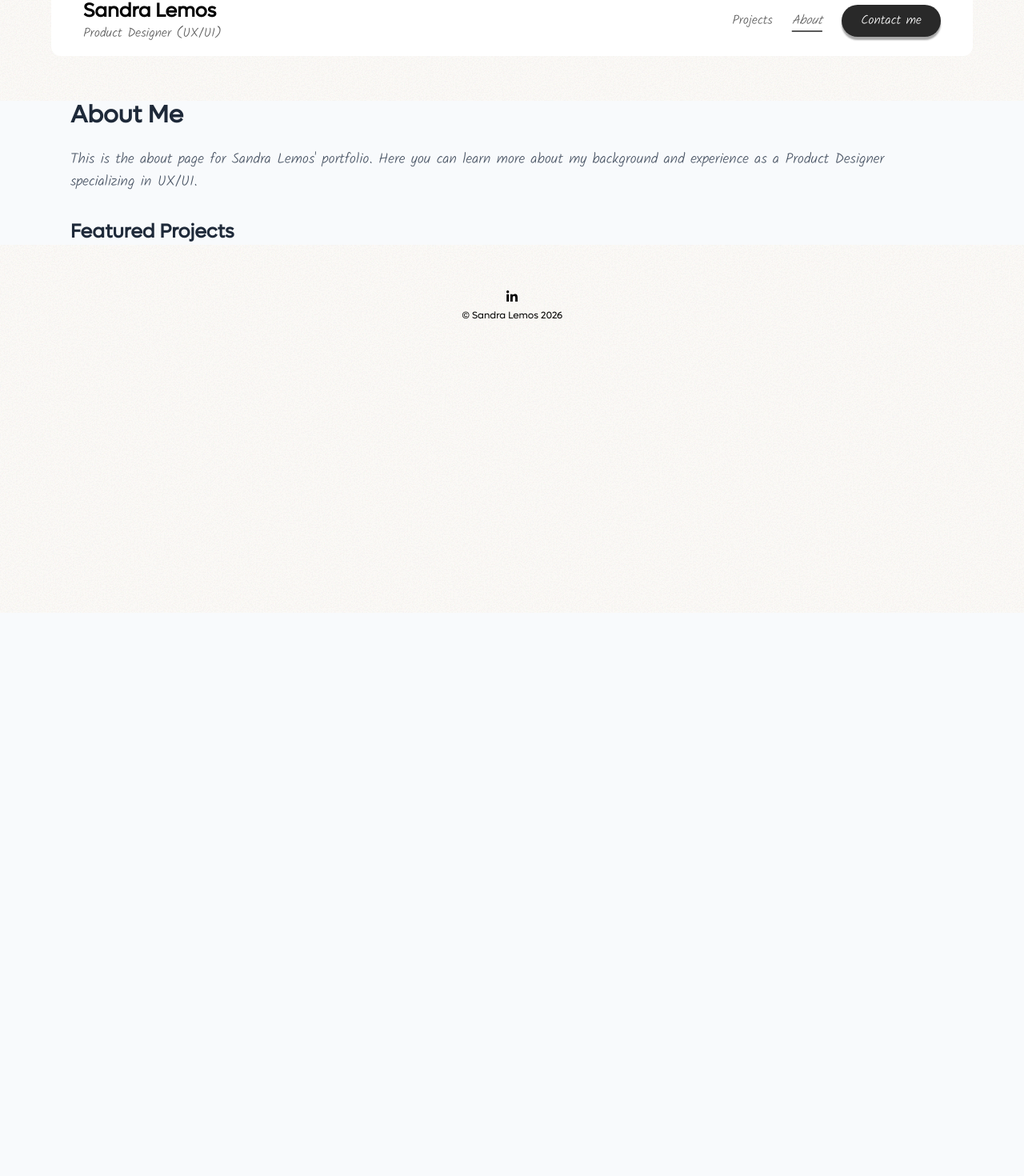
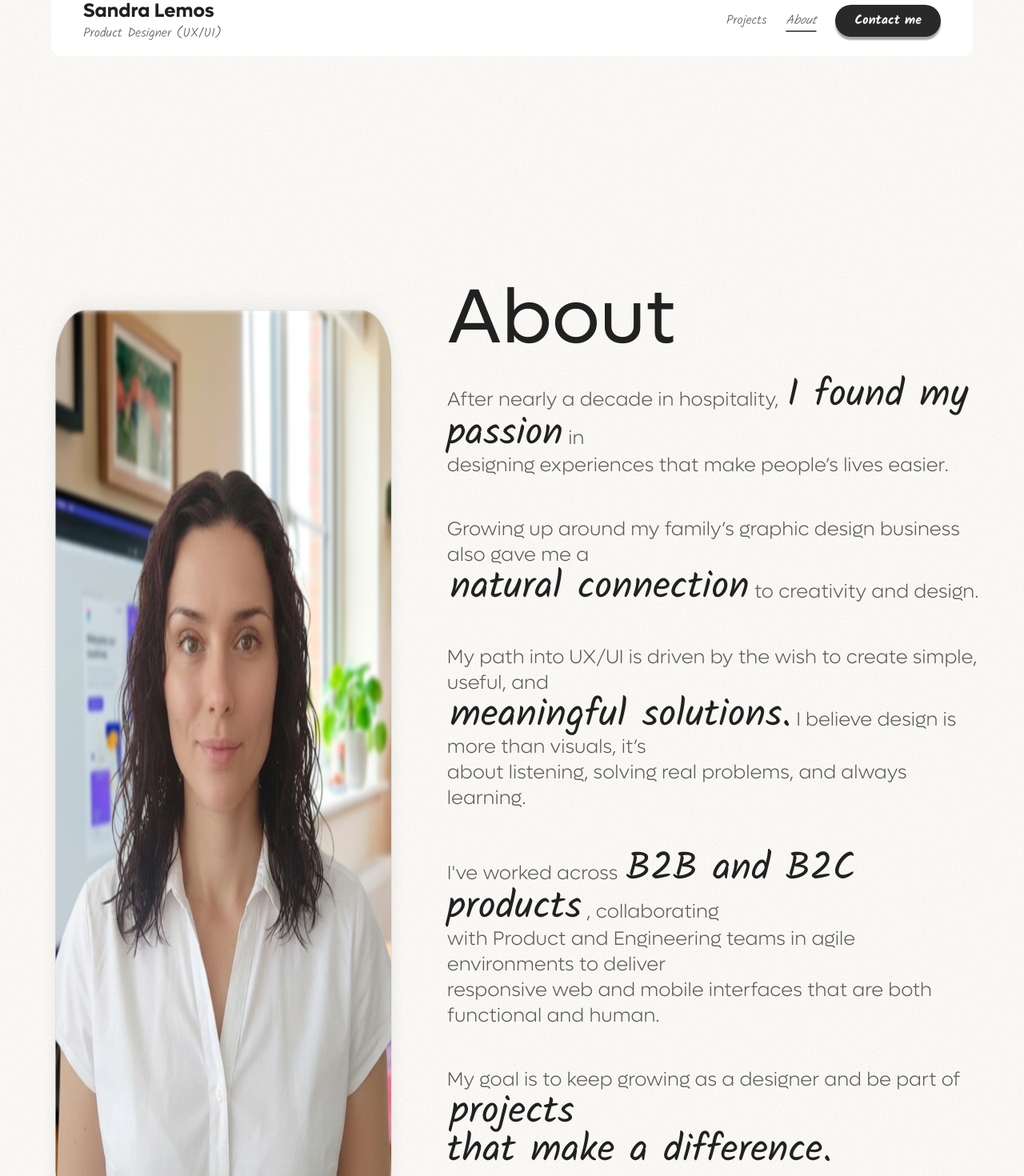
Before and after one commit to goncalofm90/portfolio-sandra-lemos, a React (Vite) app: page /about in a window 1280 px wide. Shown: the part 34-1504 px from the top of the page at 80% size. Before the commit the page ends 800 px from the top, so only its background shows below. Built offline with nearby package versions, Linux system fonts and the light colour scheme.

Commit message:
about hero component and font updates

```diff
--- a/src/components/About.tsx
+++ b/src/components/About.tsx
@@ -1,18 +1,76 @@
+import AboutHero from "./AboutHero";
+
 const About = () => {
   return (
-    <div className="w-full bg-slate-50 dark:bg-gray-900 mt-40">
-      <div className="mx-auto max-w-6xl px-6">
-        <h1 className="text-3xl font-bold text-gray-800 dark:text-white mb-6">
-          About Me
-        </h1>
-        <p className="text-gray-600 dark:text-gray-300 mb-8 text-lg">
-          This is the about page for Sandra Lemos' portfolio. Here you can learn
-          more about my background and experience as a Product Designer
-          specializing in UX/UI.
-        </p>
-        <h2 className="text-2xl font-semibold text-gray-800 dark:text-white mb-6">
-          Featured Projects
-        </h2>
+    <div className="relative">
+      {/* <BlobBackground blobs={pageBlobs} /> */}
+      <div className="relative z-10">
+        <AboutHero />
+        {/* Toolbox */}
+        <section className="w-full py-24 gap-12 mt-[18rem]">
+          <div className="mx-auto max-w-6xl px-6">
+            <h1 className="text-8xl font-bold text-gray-800 mb-2 text-center">
+              Toolbox
+            </h1>
+            <p className="text-center text-gray-600 text-4xl mb-24">
+              Transform insights into simple, effective design solutions
+            </p>
+            <div className="space-y-6 flex flex-col items-center gap-6">
+              {/* {projects.map((project) => (
+                <Card key={project.id} {...project} />
+              ))} */}
+            </div>
+          </div>
+        </section>
+        {/* Skills */}
+        <section className="w-full py-24 gap-12 mt-[18rem]">
+          <div className="mx-auto max-w-6xl px-6">
+            <h1 className="text-8xl font-bold text-gray-800 mb-2 text-center">
+              Skills
+            </h1>
+            <p className="text-center text-gray-600 text-4xl mb-24">
+              Transform insights into simple, effective design solutions
+            </p>
+            <div className="space-y-6 flex flex-col items-center gap-6">
+              {/* {projects.map((project) => (
+                <Card key={project.id} {...project} />
+              ))} */}
+            </div>
+          </div>
+        </section>
+        {/* AI-Assisted Design */}
+        <section className="w-full py-24 gap-12 mt-[18rem]">
+          <div className="mx-auto max-w-6xl px-6">
+            <h1 className="text-8xl font-bold text-gray-800 mb-2 text-center">
+              AI-Assisted Design
+            </h1>
+            <p className="text-center text-gray-600 text-4xl mb-24">
+              Transform insights into simple, effective design solutions
+            </p>
+            <div className="space-y-6 flex flex-col items-center gap-6">
+              {/* {projects.map((project) => (
+                <Card key={project.id} {...project} />
+              ))} */}
+            </div>
+          </div>
+        </section>
+        {/* Education */}
+        <section className="w-full py-24 gap-12 mt-[18rem]">
+          <div className="mx-auto max-w-6xl px-6">
+            <h1 className="text-8xl font-bold text-gray-800 mb-2 text-center">
+              Education
+            </h1>
+            <p className="text-center text-gray-600 text-4xl mb-24">
+              Transform insights into simple, effective design solutions
+            </p>
+            <div className="space-y-6 flex flex-col items-center gap-6">
+              {/* {projects.map((project) => (
+                <Card key={project.id} {...project} />
+              ))} */}
+            </div>
+          </div>
+        </section>
+        {/* <BrandCarousel /> */}
       </div>
     </div>
   );
--- /dev/null
+++ b/src/components/AboutHero.tsx
@@ -0,0 +1,68 @@
+const AboutHero = () => {
+  return (
+    <div className="relative">
+      {/* <BlobBackground blobs={pageBlobs} /> */}
+      <div className="relative z-10">
+        {/* <AboutHero /> */}
+        <section className="flex w-full px-12 py-24 gap-12 mt-[18rem]">
+          <div className="flex justify-center">
+            <img src={"/avatar.png"} alt="User Avatar" />
+          </div>
+          <div className="max-w-6xl flex flex-col">
+            <h1 className="text-8xl font-lufga-400 text-black mb-6">About</h1>
+            <p className="font-lufga-300 text-2xl text-kalam-grey mb-12">
+              After nearly a decade in hospitality,{" "}
+              <span className="ms-1 text-5xl text-kalam-black font-kalam-400">
+                I found my passion
+              </span>{" "}
+              in <br /> designing experiences that make people’s lives easier.
+            </p>
+            <p className="font-lufga-300 text-2xl text-kalam-grey mb-12">
+              Growing up around my family’s graphic design business also gave me
+              a<br />{" "}
+              <span className="ms-1 text-5xl text-kalam-black font-kalam-400">
+                natural connection
+              </span>{" "}
+              to creativity and design.
+            </p>
+            <p className="font-lufga-300 text-2xl text-kalam-grey mb-12">
+              My path into UX/UI is driven by the wish to create simple, useful,
+              and
+              <br />{" "}
+              <span className="ms-1 text-5xl text-kalam-black font-kalam-400">
+                meaningful solutions.
+              </span>{" "}
+              I believe design is more than visuals, it’s <br /> about
+              listening, solving real problems, and always learning.
+            </p>
+            <p className="font-lufga-300 text-2xl text-kalam-grey mb-12">
+              I've worked across{" "}
+              <span className="ms-1 text-5xl text-kalam-black font-kalam-400">
+                B2B and B2C products
+              </span>{" "}
+              , collaborating <br /> with Product and Engineering teams in agile
+              environments to deliver <br /> responsive web and mobile
+              interfaces that are both functional and human.
+            </p>
+            <p className="font-lufga-300 text-2xl text-kalam-grey mb-12">
+              My goal is to keep growing as a designer and be part of{" "}
+              <span className="ms-1 text-5xl text-kalam-black font-kalam-400">
+                projects <br /> that make a difference.
+              </span>{" "}
+            </p>
+            {/* Button */}
+            <a
+              href="/your-file.pdf"
+              className="self-start text-white font-bold px-6 py-2 rounded-full mt-4 bg-[#292929] shadow-[0_4px_2px_rgba(0,0,0,0.35)] hover:shadow-none hover:scale-95"
+            >
+              Download CV
+            </a>
+          </div>
+        </section>
+        {/* <BrandCarousel /> */}
+      </div>
+    </div>
+  );
+};
+
+export default AboutHero;
--- a/src/components/Navbar.tsx
+++ b/src/components/Navbar.tsx
@@ -83,7 +83,7 @@ const Navbar = () => {
           </NavLink>
           <a
             href="mailto:SsandraBrazLemos@gmail.com"
-            className="text-white px-6 py-2 rounded-full hover:scale-95"
+            className="text-white px-6 py-2 rounded-full hover:scale-95 font-bold"
             style={{
               backgroundColor: "#292929",
               boxShadow: "0 4px 2px rgba(0,0,0,0.35)",
--- a/src/index.css
+++ b/src/index.css
@@ -1,25 +1,66 @@
-@import url("https://fonts.googleapis.com/css2?family=Kalam:wght@300&display=swap");
+@import url("https://fonts.googleapis.com/css2?family=Kalam:wght@300;400;500;600;700;800&display=swap");
 @import "tailwindcss";
 
 @font-face {
   font-family: "Lufga";
-  src:
-    local("Lufga"),
-    local("LufgaRegular"),
-    url("/fonts/LufgaRegular.ttf") format("truetype"),
-    url("/fonts/LufgaRegular.ttf") format("truetype");
+  src: url("/fonts/LufgaThin.ttf") format("truetype");
+  font-weight: 100;
+  font-style: normal;
+  font-display: swap;
+}
+@font-face {
+  font-family: "Lufga";
+  src: url("/fonts/LufgaExtraLight.ttf") format("truetype");
+  font-weight: 200;
+  font-style: normal;
+  font-display: swap;
+}
+@font-face {
+  font-family: "Lufga";
+  src: url("/fonts/LufgaLight.ttf") format("truetype");
+  font-weight: 300;
+  font-style: normal;
+  font-display: swap;
+}
+@font-face {
+  font-family: "Lufga";
+  src: url("/fonts/LufgaRegular.ttf") format("truetype");
   font-weight: 400;
   font-style: normal;
   font-display: swap;
 }
-
 @font-face {
   font-family: "Lufga";
-  src:
-    local("Lufga-Thin"),
-    url("/fonts/LufgaThin.ttf") format("truetype"),
-    url("/fonts/LufgaThin.ttf") format("truetype");
-  font-weight: 100;
+  src: url("/fonts/LufgaMedium.ttf") format("truetype");
+  font-weight: 500;
+  font-style: normal;
+  font-display: swap;
+}
+@font-face {
+  font-family: "Lufga";
+  src: url("/fonts/LufgaSemiBold.ttf") format("truetype");
+  font-weight: 600;
+  font-style: normal;
+  font-display: swap;
+}
+@font-face {
+  font-family: "Lufga";
+  src: url("/fonts/LufgaBold.ttf") format("truetype");
+  font-weight: 700;
+  font-style: normal;
+  font-display: swap;
+}
+@font-face {
+  font-family: "Lufga";
+  src: url("/fonts/LufgaExtraBold.ttf") format("truetype");
+  font-weight: 800;
+  font-style: normal;
+  font-display: swap;
+}
+@font-face {
+  font-family: "Lufga";
+  src: url("/fonts/LufgaBlack.ttf") format("truetype");
+  font-weight: 900;
   font-style: normal;
   font-display: swap;
 }
@@ -31,10 +72,38 @@
   --font-kalam-weight: 300;
 }
 
-/* Kalam text utility class */
+/* Kalam text utility class and sizes */
+.font-kalam-300 {
+  font-family: "Kalam", cursive;
+  font-weight: 300;
+}
+.font-kalam-400 {
+  font-family: "Kalam", cursive;
+  font-weight: 400;
+}
+.font-kalam-500 {
+  font-family: "Kalam", cursive;
+  font-weight: 500;
+}
+.font-kalam-600 {
+  font-family: "Kalam", cursive;
+  font-weight: 600;
+}
+.font-kalam-700 {
+  font-family: "Kalam", cursive;
+  font-weight: 700;
+}
+.font-kalam-800 {
+  font-family: "Kalam", cursive;
+  font-weight: 800;
+}
 .text-kalam-grey {
   font-family: "Kalam", cursive;
   color: #5a5a5a;
+}
+
+.text-black {
+  color: #212121;
 }
 
 .text-kalam-black {
@@ -45,6 +114,51 @@
 /* Make font-kalam default to gray color */
 .font-kalam {
   color: #5a5a5a;
+}
+/* lufga font classes */
+.font-lufga-100 {
+  font-family: "Lufga", sans-serif;
+  font-weight: 100;
+}
+
+.font-lufga-200 {
+  font-family: "Lufga", sans-serif;
+  font-weight: 200;
+}
+
+.font-lufga-300 {
+  font-family: "Lufga", sans-serif;
+  font-weight: 300;
+}
+
+.font-lufga-400 {
+  font-family: "Lufga", sans-serif;
+  font-weight: 400;
+}
+
+.font-lufga-500 {
+  font-family: "Lufga", sans-serif;
+  font-weight: 500;
+}
+
+.font-lufga-600 {
+  font-family: "Lufga", sans-serif;
+  font-weight: 600;
+}
+
+.font-lufga-700 {
+  font-family: "Lufga", sans-serif;
+  font-weight: 700;
+}
+
+.font-lufga-800 {
+  font-family: "Lufga", sans-serif;
+  font-weight: 800;
+}
+
+.font-lufga-900 {
+  font-family: "Lufga", sans-serif;
+  font-weight: 900;
 }
 
 /* Active nav link underline with margin */
```
Also changed, not shown: public/avatar.png (added).
